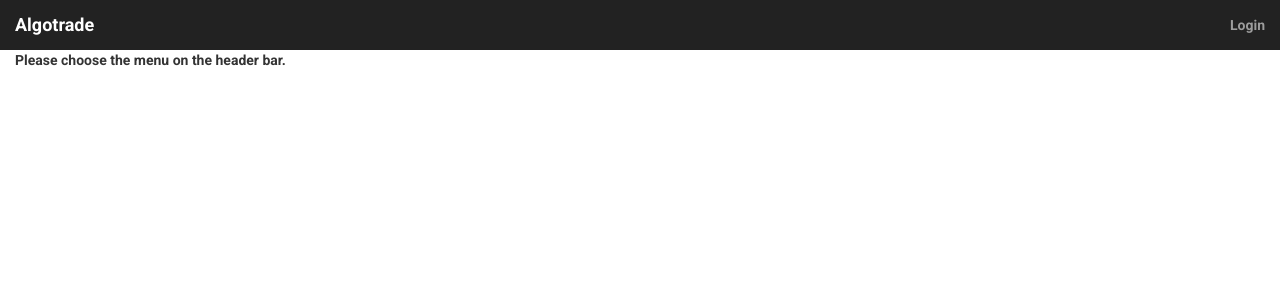
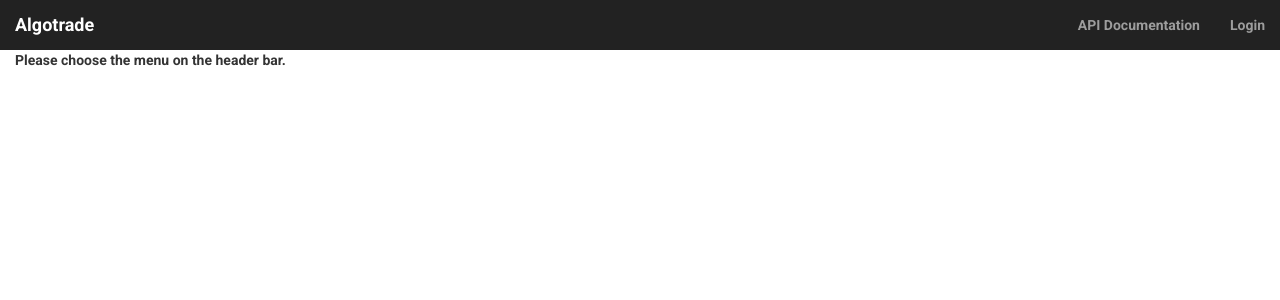
Before and after one commit to softage0/algorithm-trading-webapp, a Django app: template kiwoom/templates/kiwoom/home.html in a window 1280 px wide. Shown: the top 300 px of the page. Run offline with Django 3.2, Linux system fonts and the light colour scheme; the template is opened without the code that fills it, so the values that code supplies are empty; parts of the project's set-up code (start-up, migrations or seed data) failed here and were passed over; some libraries are stand-ins or nearby versions.

Commit message:
API Documentation view have been implemented.

```diff
--- a/kiwoom/templates/kiwoom/header.html
+++ b/kiwoom/templates/kiwoom/header.html
@@ -24,8 +24,16 @@
                 <li><a href="{% url 'kiwoom:stock_list' %}">Stock List</a></li>
                 <li><a href="{% url 'kiwoom:basic_info' '039490' %}">Basic Info</a></li>
                 <li><a href="{% url 'kiwoom:chart' '039490' %}">Chart</a></li>
-                <li><a href="{% url 'kiwoom:index' %}?logout=true">Logout</a></li>
+                <li class="dropdown">
+                    <a href="#" class="dropdown-toggle" data-toggle="dropdown" role="button" aria-haspopup="true"
+                       aria-expanded="false">Extras<span class="caret"></span></a>
+                    <ul class="dropdown-menu">
+                        <li><a href="{% url 'kiwoom:index' %}?logout=true">Logout</a></li>
+                        <li><a href="{% url 'kiwoom:api_docs' %}">API Documentation</a></li>
+                    </ul>
+                </li>
                 {% else %}
+                <li><a href="{% url 'kiwoom:api_docs' %}">API Documentation</a></li>
                 <li><a href="{% url 'kiwoom:index' %}?login=true">Login</a></li>
                 {% endif %}
             </ul>
--- a/kiwoom/urls.py
+++ b/kiwoom/urls.py
@@ -10,4 +10,5 @@ urlpatterns = [
     url(r'^stock_list/(?P<market_type>[0-9]+)$', views.stock_detail_list, name='stock_detail_list'),
     url(r'^basic_info/(?P<code>[0-9]+)$', views.basic_info, name='basic_info'),
     url(r'^chart/(?P<code>[0-9]+)$', views.chart, name='chart'),
+    url(r'^api_docs/$', views.api_docs, name='api_docs'),
 ]
--- a/kiwoom/views.py
+++ b/kiwoom/views.py
@@ -2,7 +2,7 @@ import datetime
 
 from django.contrib import messages
 from django.shortcuts import render
-from django.http import HttpResponseRedirect
+from django.http import HttpResponse, HttpResponseRedirect
 from django.core.urlresolvers import reverse
 
 from .kiwoom import k_module
@@ -24,6 +24,10 @@ def index(request):
     return render(request, 'kiwoom/home.html', {
         'login_state': k_module.get_connect_state()
     })
+
+
+def api_docs(request):
+    return HttpResponse(k_module.ocx.generateDocumentation())
 
 
 def account_info(request):
```
